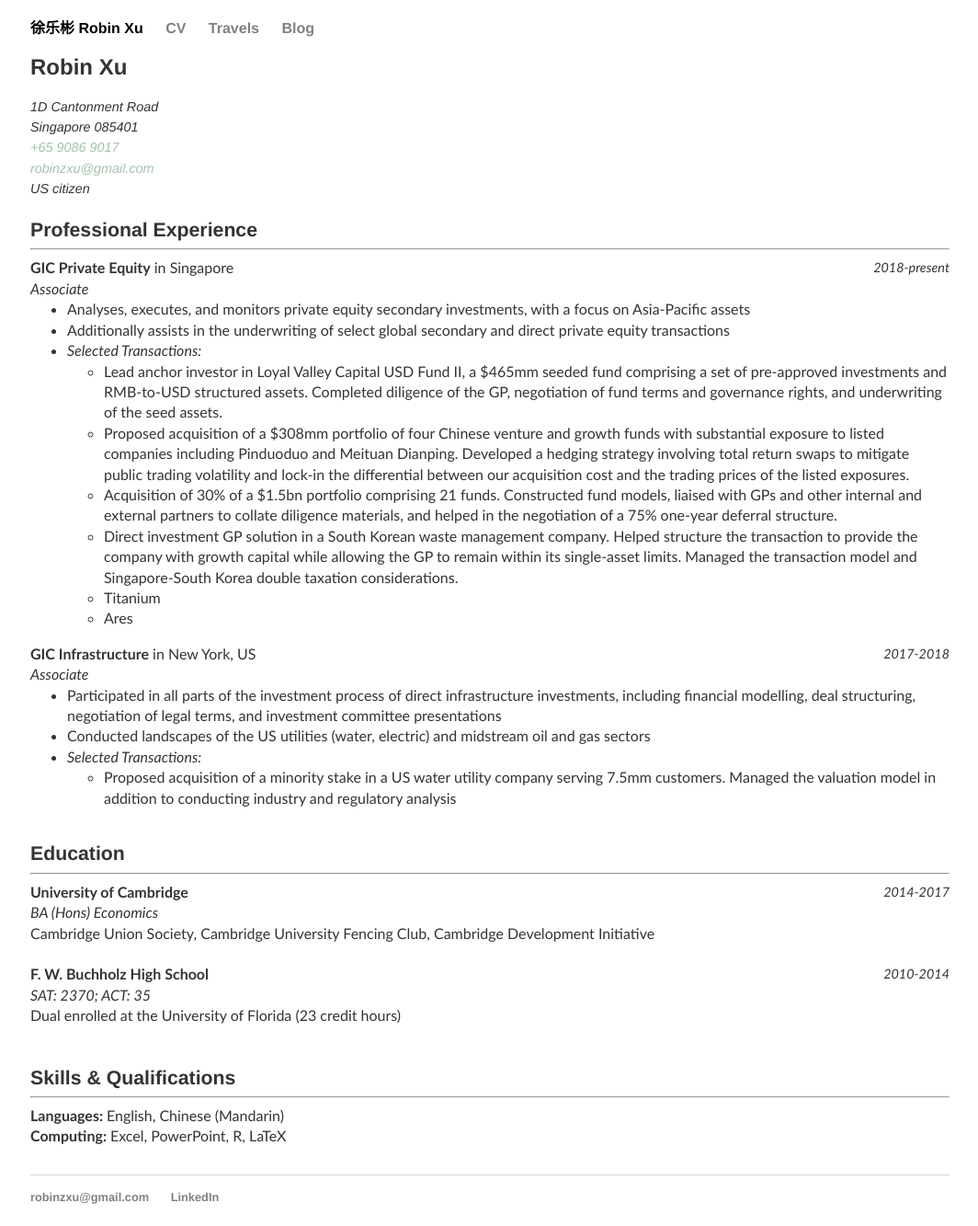
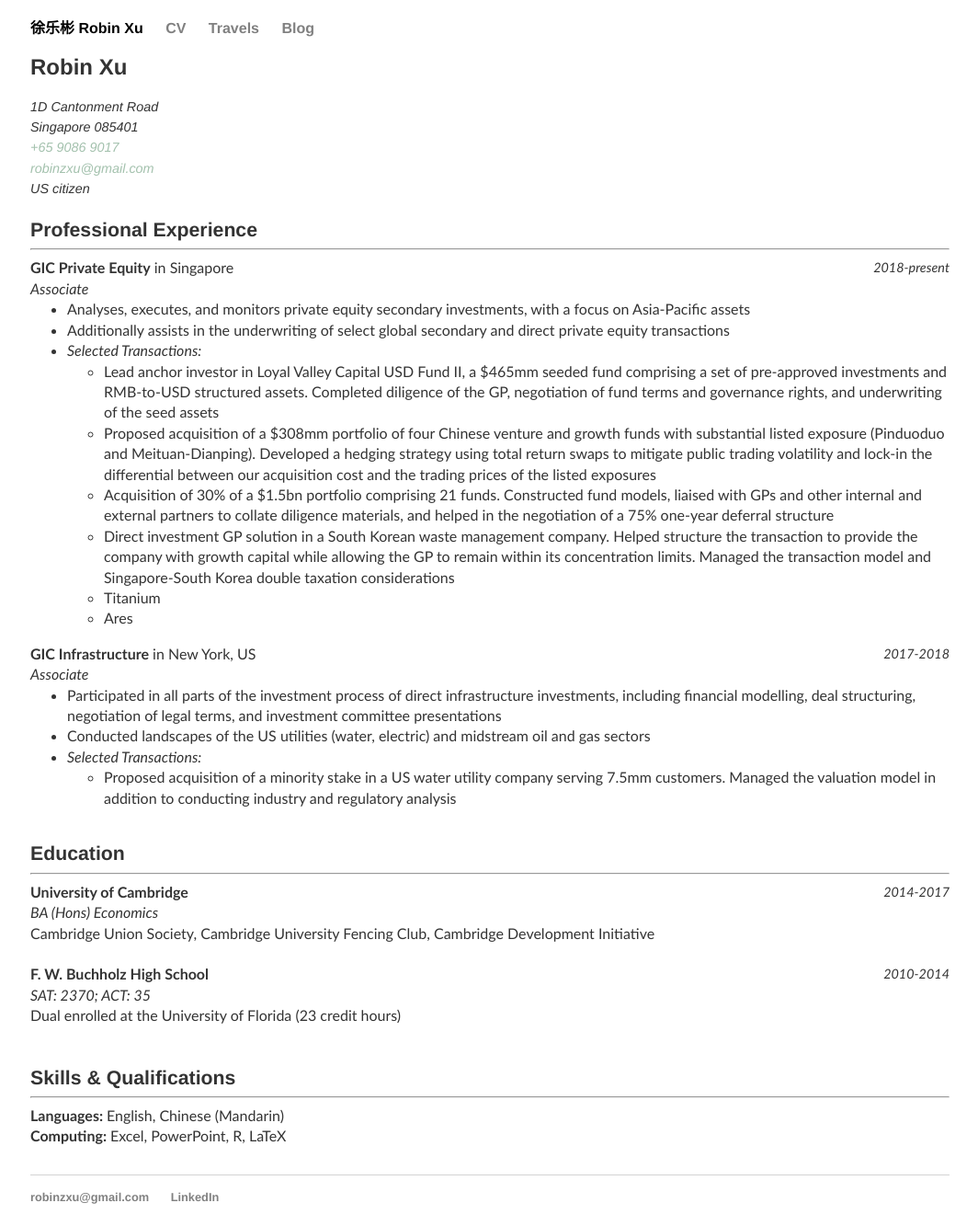
Before and after one commit to robinzxu/robinzxu.github.io, a Jekyll site: the page built from cv/index.html, in a window 1280 px wide. Shown: the whole page at 92% size, without its empty margins (107-1171 px from the left). Built offline with Jekyll 4.4.1, drawn with Linux system fonts in a browser that asks for light colours.

Commit message:
Update index.html

```diff
--- a/cv/index.html
+++ b/cv/index.html
@@ -26,10 +26,10 @@ title: CV
 		<li>Additionally assists in the underwriting of select global secondary and direct private equity transactions
 		<li><i>Selected Transactions:</i>
 		<ul>
-			<li>Lead anchor investor in Loyal Valley Capital USD Fund II, a $465mm seeded fund comprising a set of pre-approved investments and RMB-to-USD structured assets. Completed diligence of the GP, negotiation of fund terms and governance rights, and underwriting of the seed assets.
-			<li>Proposed acquisition of a $308mm portfolio of four Chinese venture and growth funds with substantial exposure to listed companies including Pinduoduo and Meituan Dianping. Developed a hedging strategy involving total return swaps to mitigate public trading volatility and lock-in the differential between our acquisition cost and the trading prices of the listed exposures.
-			<li>Acquisition of 30% of a $1.5bn portfolio comprising 21 funds. Constructed fund models, liaised with GPs and other internal and external partners to collate diligence materials, and helped in the negotiation of a 75% one-year deferral structure.
-			<li>Direct investment GP solution in a South Korean waste management company. Helped structure the transaction to provide the company with growth capital while allowing the GP to remain within its single-asset limits. Managed the transaction model and Singapore-South Korea double taxation considerations.
+			<li>Lead anchor investor in Loyal Valley Capital USD Fund II, a $465mm seeded fund comprising a set of pre-approved investments and RMB-to-USD structured assets. Completed diligence of the GP, negotiation of fund terms and governance rights, and underwriting of the seed assets
+			<li>Proposed acquisition of a $308mm portfolio of four Chinese venture and growth funds with substantial listed exposure (Pinduoduo and Meituan-Dianping). Developed a hedging strategy using total return swaps to mitigate public trading volatility and lock-in the differential between our acquisition cost and the trading prices of the listed exposures
+			<li>Acquisition of 30% of a $1.5bn portfolio comprising 21 funds. Constructed fund models, liaised with GPs and other internal and external partners to collate diligence materials, and helped in the negotiation of a 75% one-year deferral structure
+			<li>Direct investment GP solution in a South Korean waste management company. Helped structure the transaction to provide the company with growth capital while allowing the GP to remain within its concentration limits. Managed the transaction model and Singapore-South Korea double taxation considerations
 			<li>Titanium
 			<li>Ares
 		</ul>
```
